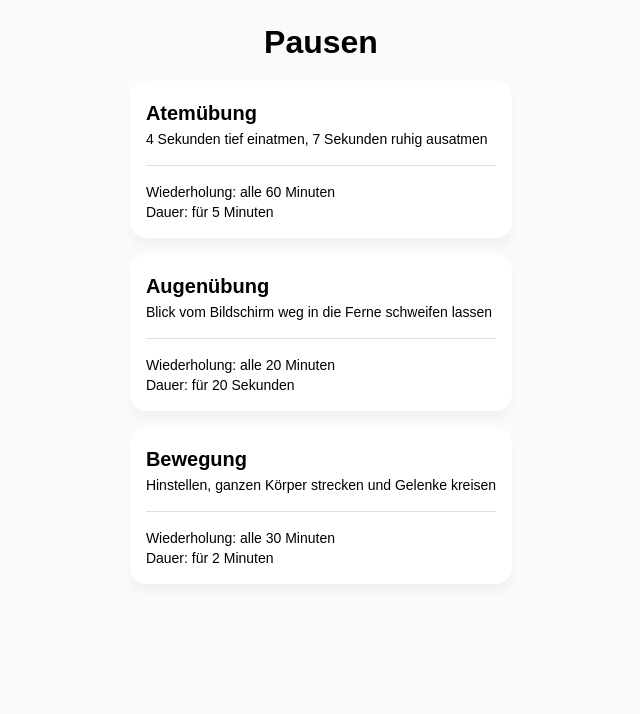
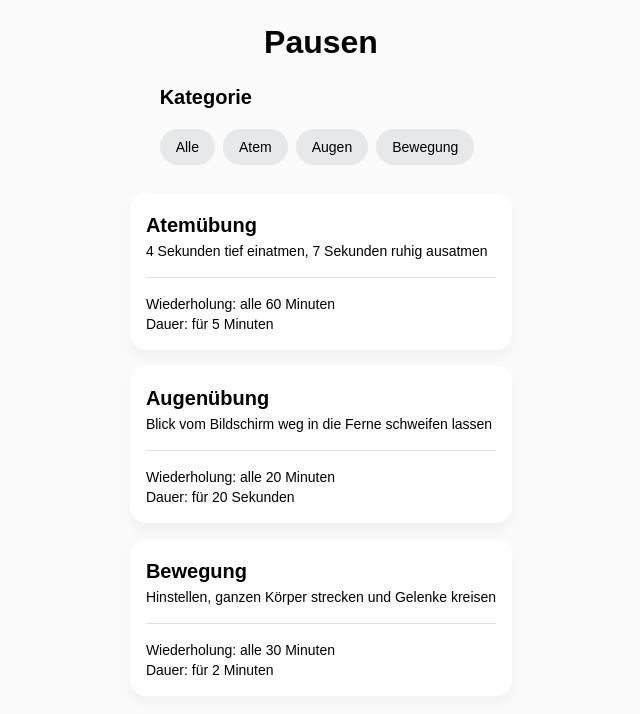
Before and after one commit to magdalenakierat/capstone-project, a React (Create React App) app: page / in a window 1280 px wide. Shown: the top 714 px of the page, without its empty margins (319-959 px from the left). Built offline with nearby package versions, Linux system fonts and the light colour scheme.

Commit message:
create CategoryList component

```diff
--- a/src/App.js
+++ b/src/App.js
@@ -1,11 +1,16 @@
 import styled from 'styled-components';
 import Cards from './components/Cards/Cards';
+import CategoryList from './components/CategoryList/CategoryList';
 import excercises from './db';
 
 export default function App() {
   return (
     <StyledWrapper>
       <h1>Pausen</h1>
+      <section>
+        <h2>Kategorie</h2>
+        <CategoryList />
+      </section>
       <Cards excercises={excercises} />
     </StyledWrapper>
   );
--- /dev/null
+++ b/src/components/CategoryList/CategoryList.js
@@ -0,0 +1,29 @@
+import styled from 'styled-components';
+
+export default function CategoryList() {
+  return (
+    <StyledCategoryList>
+      <StyledCategoryListItem>Alle</StyledCategoryListItem>
+      <StyledCategoryListItem>Atem</StyledCategoryListItem>
+      <StyledCategoryListItem>Augen</StyledCategoryListItem>
+      <StyledCategoryListItem>Bewegung</StyledCategoryListItem>
+    </StyledCategoryList>
+  );
+}
+
+const StyledCategoryList = styled.ul`
+  display: flex;
+  flex-wrap: wrap;
+  margin: 1rem 0 0.25rem 0;
+`;
+
+const StyledCategoryListItem = styled.li`
+  border-radius: 1.25rem;
+  background: #e6e8e9;
+  font-size: 0.875rem;
+  font-weight: 500;
+  line-height: 1.25rem;
+  list-style-type: none;
+  padding: 0.5rem 1rem;
+  margin: 0 0.5rem 0.25rem 0;
+`;
```
